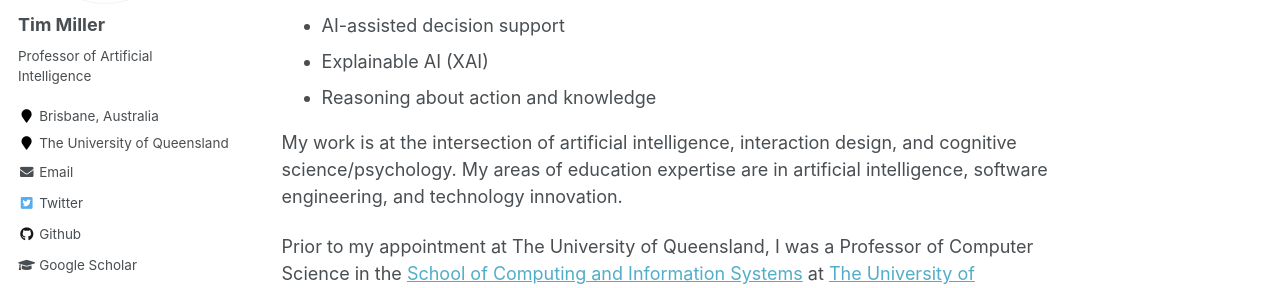
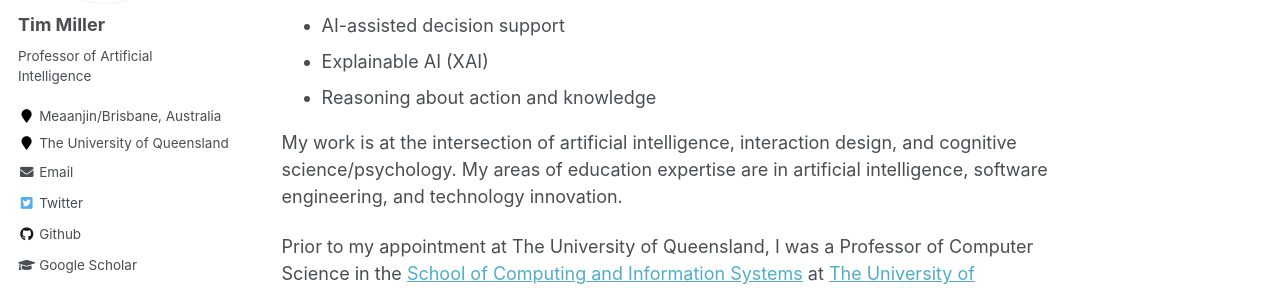
Before and after one commit to uqtmiller/uqtmiller.github.io, a Jekyll site: the page built from _pages/about.md, in a window 1280 px wide. Shown: the part 312-600 px from the top of the page. Built offline with Jekyll 4.4.1, drawn with Linux system fonts in a browser that asks for light colours; some web fonts are replaced.

Commit message:
Update _config.yml

```diff
--- a/_config.yml
+++ b/_config.yml
@@ -83,7 +83,7 @@ author:
   name             : "Tim Miller"
   avatar           : "tmiller_headshot.png"
   bio              : "Professor of Artificial Intelligence"
-  location         : "Brisbane, Australia"
+  location         : "Meaanjin/Brisbane, Australia"
   employer         : "The University of Queensland"
   pubmed           :
   googlescholar    : "https://scholar.google.com/citations?user=7koVt4EAAAAJ&hl=en"
```
